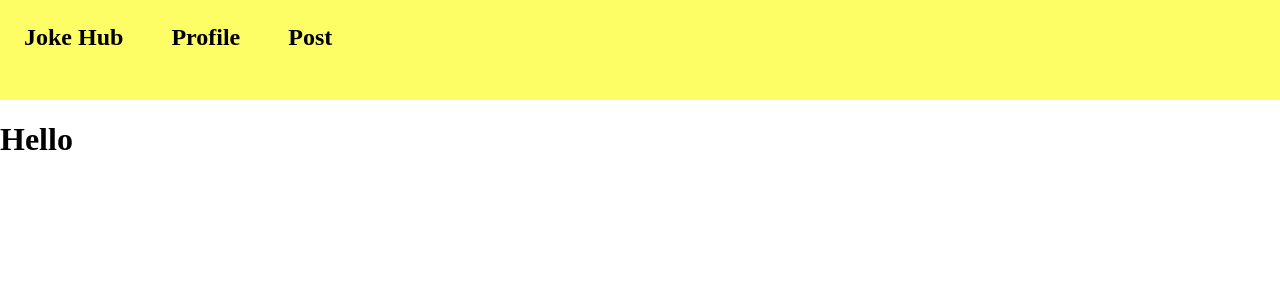
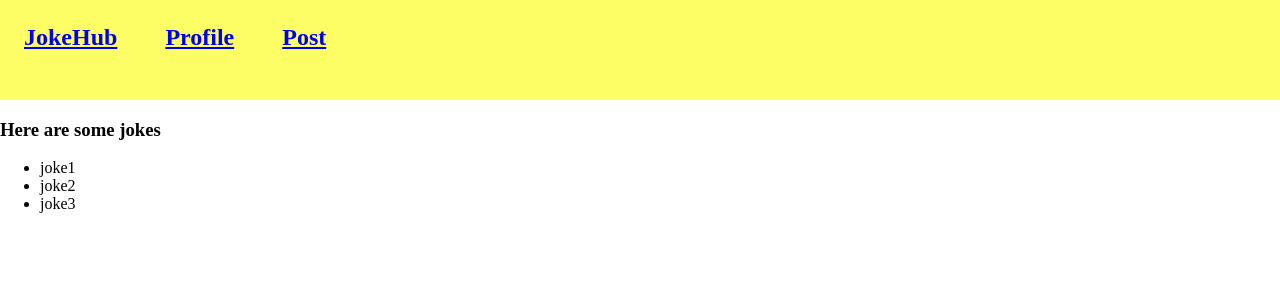
Before and after one commit to SamTech37/jokehub, a React (Create React App) app: page / in a window 1280 px wide. Shown: the top 300 px of the page. Built offline with nearby package versions, Linux system fonts and the light colour scheme.

Commit message:
basic routings

```diff
--- a/package.json
+++ b/package.json
@@ -8,6 +8,7 @@
     "@testing-library/user-event": "^12.8.3",
     "react": "^17.0.2",
     "react-dom": "^17.0.2",
+    "react-router-dom": "^5.3.0",
     "react-scripts": "4.0.3",
     "styled-components": "^5.3.1",
     "web-vitals": "^1.1.2"
--- a/src/App.js
+++ b/src/App.js
@@ -1,13 +1,33 @@
 import NavBar from "./Components/NavBar";
+import List from "./Components/List";
+import { BrowserRouter as Router, Switch, Route } from "react-router-dom";
 function App() {
   return (
-    <>
+    <Router>
       <NavBar />
-      <div className="App">
-        <h1>Hello</h1>
+      <div>
+        <Switch>
+          <Route path="/profile">
+            <Profile />
+          </Route>
+          <Route path="/post">
+            <Post />
+          </Route>
+          <Route path="/">
+            <List />
+          </Route>
+        </Switch>
       </div>
-    </>
+    </Router>
   );
 }
 
+function Profile() {
+  return <h2>Profile</h2>;
+}
+
+function Post() {
+  return <h2>you're posting something</h2>;
+}
+
 export default App;
--- a/src/Components/List.js
+++ b/src/Components/List.js
@@ -0,0 +1,15 @@
+import React from "react";
+
+export default function List() {
+  return (
+    <div>
+      <h3>Here are some jokes</h3>
+
+      <ul>
+        <li>joke1</li>
+        <li>joke2</li>
+        <li>joke3</li>
+      </ul>
+    </div>
+  );
+}
--- a/src/Components/NavBar.js
+++ b/src/Components/NavBar.js
@@ -1,6 +1,6 @@
 import React from "react";
 import styled from "styled-components";
-
+import { Link } from "react-router-dom";
 const Nav = styled.div`
   background: #fdfd66;
   height: 100px;
@@ -13,9 +13,15 @@ const Nav = styled.div`
 export default function NavBar() {
   return (
     <Nav>
-      <h2>Joke Hub </h2>
-      <h2>Profile </h2>
-      <h2>Post </h2>
+      <h2>
+        <Link to="/">JokeHub</Link>
+      </h2>
+      <h2>
+        <Link to="/profile">Profile</Link>
+      </h2>
+      <h2>
+        <Link to="/post">Post</Link>
+      </h2>
     </Nav>
   );
 }
```
Also changed, not shown: 1 other file (tests, documents, lock files or other folders).
